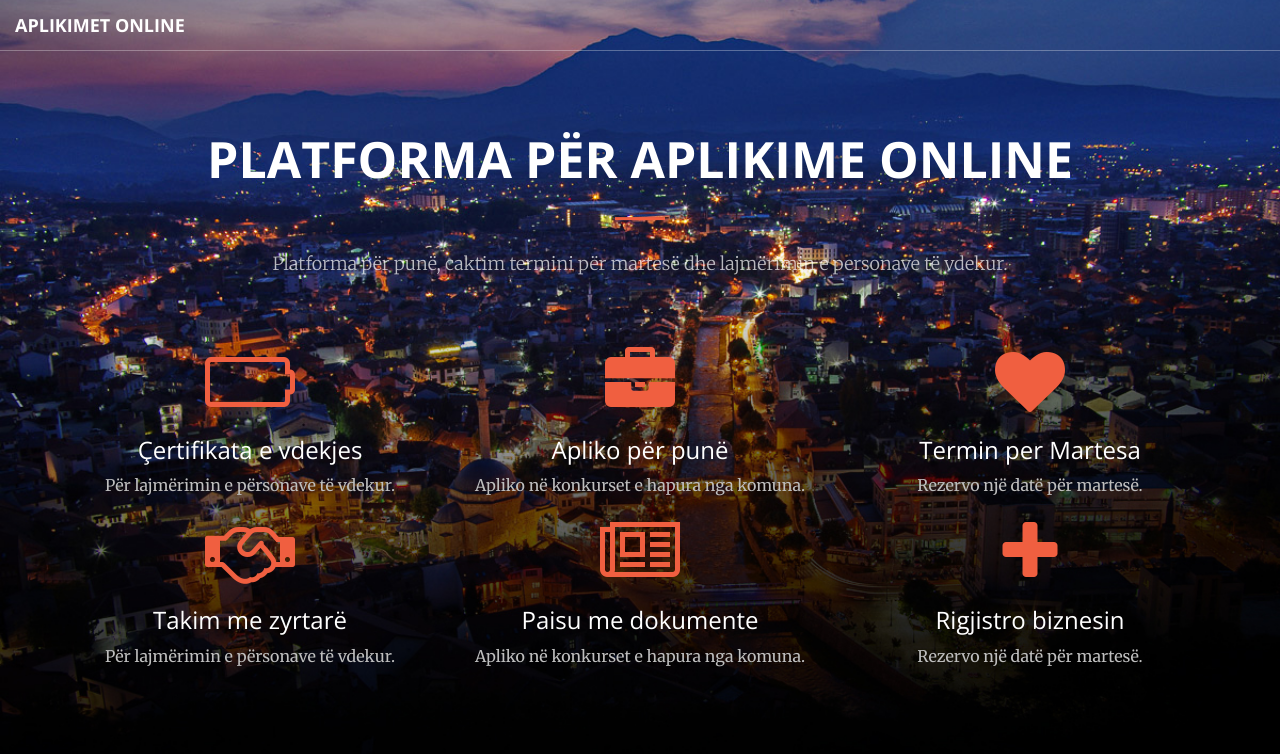
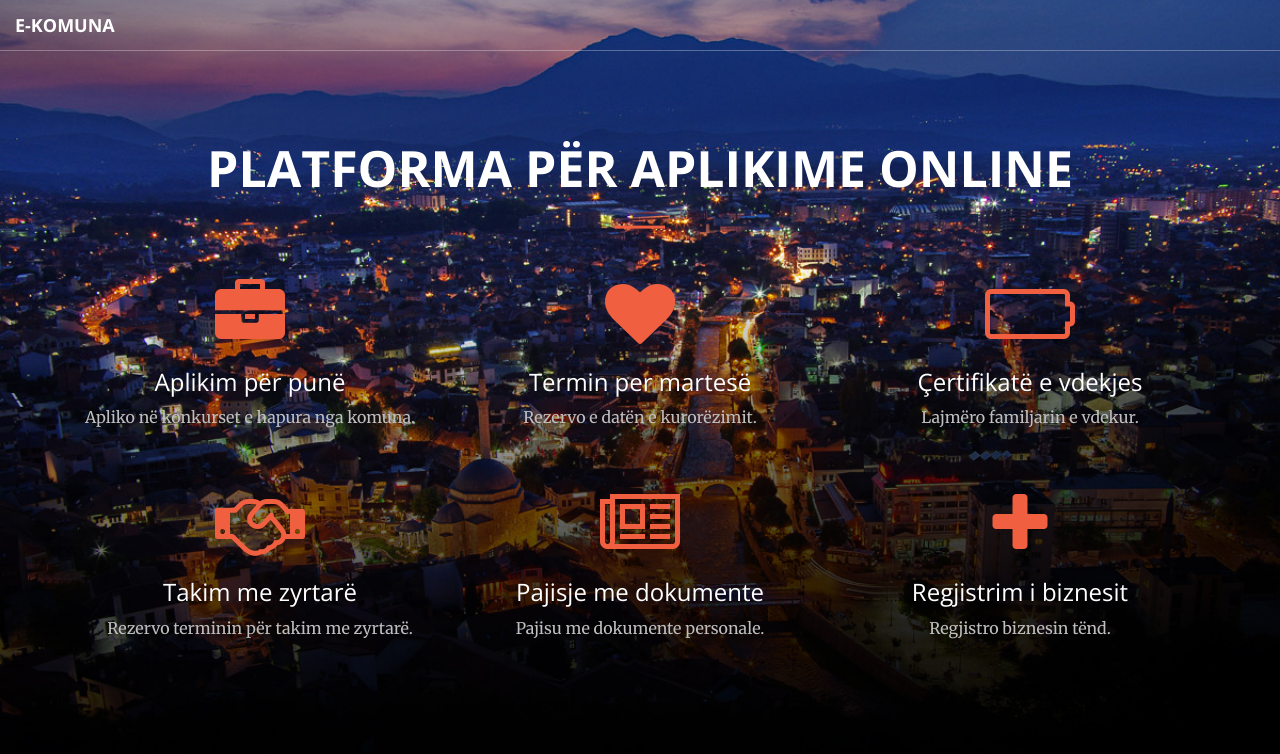
Before and after one commit to argetamorina/tech4policy, a website: page index.html in a window 1280 px wide. Drawn offline with nearby package versions, Linux system fonts and the light colour scheme.

```diff
--- a/index.html
+++ b/index.html
@@ -9,7 +9,7 @@
     <meta name="description" content="">
     <meta name="author" content="">
 
-    <title>Tech4policy</title>
+    <title>Tech4Policy</title>
 
     <!-- Bootstrap Core CSS -->
     <link href="vendor/bootstrap/css/bootstrap.min.css" rel="stylesheet">
@@ -38,12 +38,14 @@
 
     <nav id="mainNav" class="navbar navbar-default navbar-fixed-top">
         <div class="container-fluid">
+
             <!-- Brand and toggle get grouped for better mobile display -->
             <div class="navbar-header">
                 <button type="button" class="navbar-toggle collapsed" data-toggle="collapse" data-target="#bs-example-navbar-collapse-1">
                     <span class="sr-only">Toggle navigation</span> Menu <i class="fa fa-bars"></i>
                 </button>
-                <a class="navbar-brand page-scroll" href="#page-top">Aplikimet Online</a>
+
+                <a class="navbar-brand page-scroll" href="#page-top">E-Komuna</a>
             </div>
 
         </div>
@@ -55,52 +57,53 @@
             <div class="header-content-inner">
                 <h1 id="homeHeading">Platforma për aplikime online</h1>
                 <hr>
-                <p>Platforma për punë, caktim termini për martesë dhe lajmërimin e personave të vdekur.</p>
+                <!-- <p>Platforma për punë, caktim termini për martesë dhe lajmërimin e personave të vdekur.</p> -->
               </div>
               <div class="container">
                     <div class="row">
                         <div class="col-lg-4 col-md-6 text-center">
                             <div class="service-box">
-                                <a href="https://startbootstrap.com/template-overviews/creative/"><i class="fa fa-5x fa-battery-empty"  aria-hidden="true"></i></a>
-                                <h3>Çertifikata e vdekjes</h3>
-                                <p class="text-muted">Për lajmërimin e përsonave të vdekur.</p>
-                            </div>
-                        </div>
-                        <div class="col-lg-4 col-md-6 text-center">
-                            <div class="service-box">
                                 <a href="aplikime.html"><i class="fa fa-5x fa-briefcase text-primary sr-icons"></i></a>
-                                <h3>Apliko për punë</h3>
+                                <h3>Aplikim për punë</h3>
                                 <p class="text-muted">Apliko në konkurset e hapura nga komuna.</p>
                             </div>
                         </div>
                         <div class="col-lg-4 col-md-6 text-center">
                             <div class="service-box">
                                 <a href="#"><i class="fa fa-5x fa-heart text-primary sr-icons"></i></a>
-                                <h3>Termin per Martesa</h3>
-                                <p class="text-muted">Rezervo një datë për martesë.</p>
+                                <h3>Termin per martesë</h3>
+                                <p class="text-muted">Rezervo e datën e kurorëzimit.</p>
+                            </div>
+                        </div>
+                        <div class="col-lg-4 col-md-6 text-center">
+                            <div class="service-box">
+                                <a href="https://startbootstrap.com/template-overviews/creative/"><i class="fa fa-5x fa-battery-empty"  aria-hidden="true"></i></a>
+                                <h3>Çertifikatë e vdekjes</h3>
+                                <p class="text-muted">Lajmëro familjarin e vdekur.</p>
                             </div>
                         </div>
                     </div>
+                    <br><br?
                     <div class="row">
                         <div class="col-lg-4 col-md-6 text-center">
                             <div class="service-box">
                                 <a href="#"><i class="fa fa-5x fa-handshake-o text-primary sr-icons"></i></a>
                                 <h3>Takim me zyrtarë</h3>
-                                <p class="text-muted">Për lajmërimin e përsonave të vdekur.</p>
+                                <p class="text-muted">Rezervo terminin për takim me zyrtarë.</p>
                             </div>
                         </div>
                         <div class="col-lg-4 col-md-6 text-center">
                             <div class="service-box">
                                 <a href="aplikime.html"><i class="fa fa-5x fa-newspaper-o text-primary sr-icons"></i></a>
-                                <h3>Paisu me dokumente</h3>
-                                <p class="text-muted">Apliko në konkurset e hapura nga komuna.</p>
+                                <h3>Pajisje me dokumente</h3>
+                                <p class="text-muted">Pajisu me dokumente personale.</p>
                             </div>
                         </div>
                         <div class="col-lg-4 col-md-6 text-center">
                             <div class="service-box">
                                 <a href="#"><i class="fa fa-5x fa-plus text-primary sr-icons"></i></a>
-                                <h3>Rigjistro biznesin</h3>
-                                <p class="text-muted">Rezervo një datë për martesë.</p>
+                                <h3>Regjistrim i biznesit</h3>
+                                <p class="text-muted">Regjistro biznesin tënd.</p>
                             </div>
                         </div>
                 </div>
```
